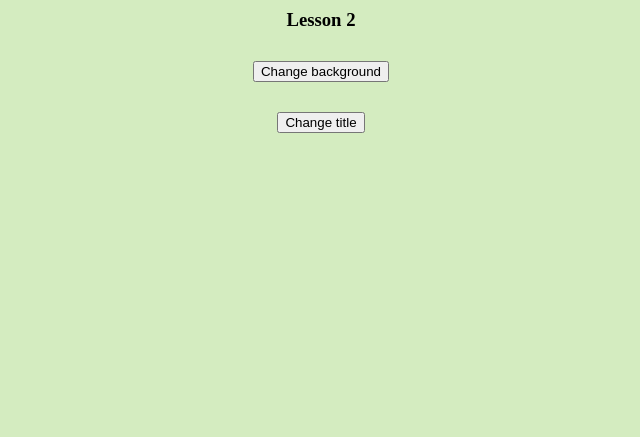
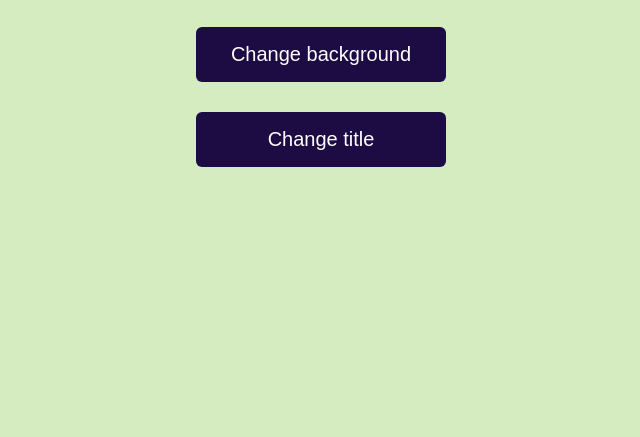
Before and after one commit to katezavertyaeva/git_71_lesson2, a plain HTML site: page index.html in a window 1280 px wide. Shown: the part 363-800 px from the top of the page, without its empty margins (319-959 px from the left). Drawn offline with Linux system fonts and the light colour scheme.

```diff
--- a/styles.css
+++ b/styles.css
@@ -33,3 +33,14 @@ li {
   gap: 30px;
   background-color: rgb(212, 236, 192);
 }
+
+button {
+  min-width: 250px;
+  padding: 16px;
+  background: rgb(29, 11, 68);
+  border: none;
+  border-radius: 6px;
+  color: white;
+  font-size: 20px;
+  cursor: pointer;
+}
```
Also changed, not shown: 1 other file.
